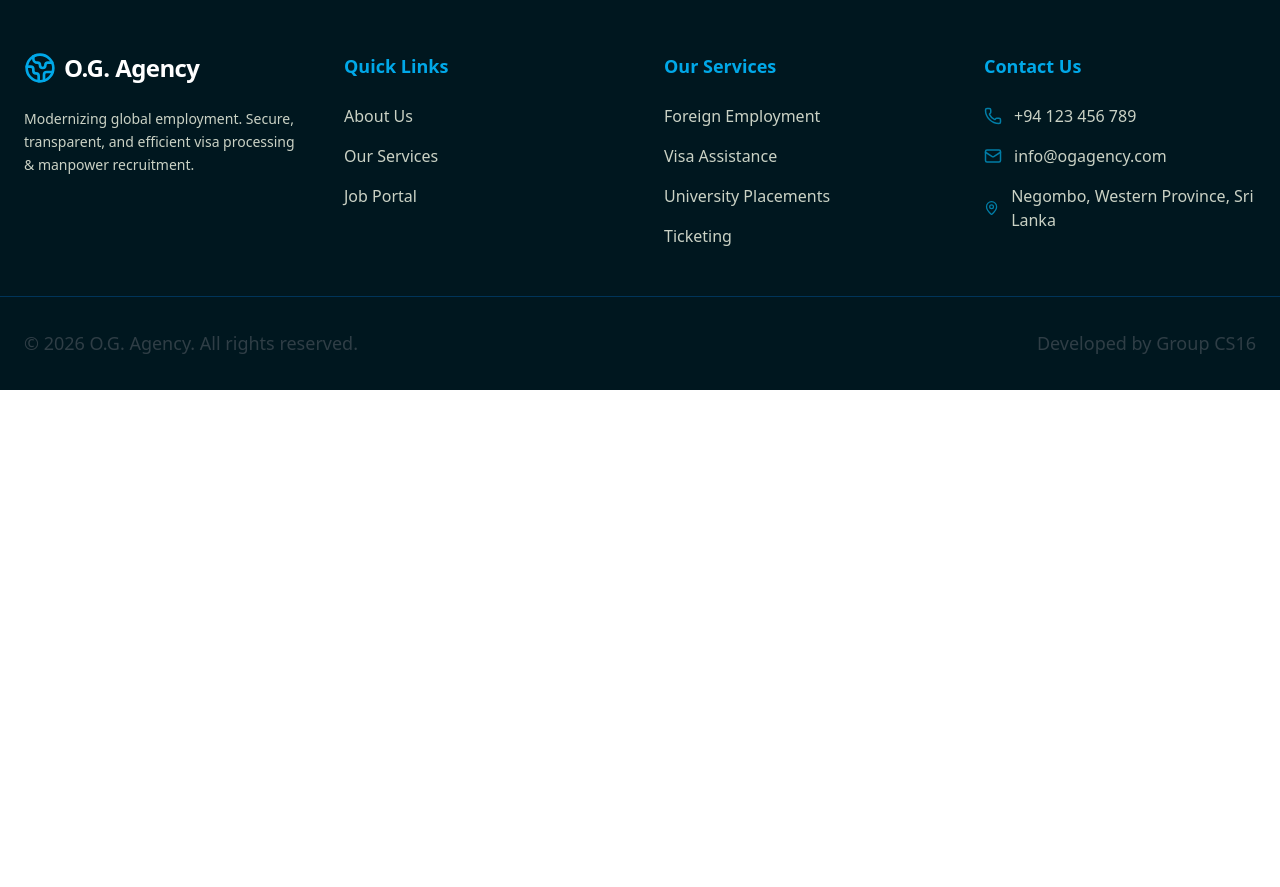
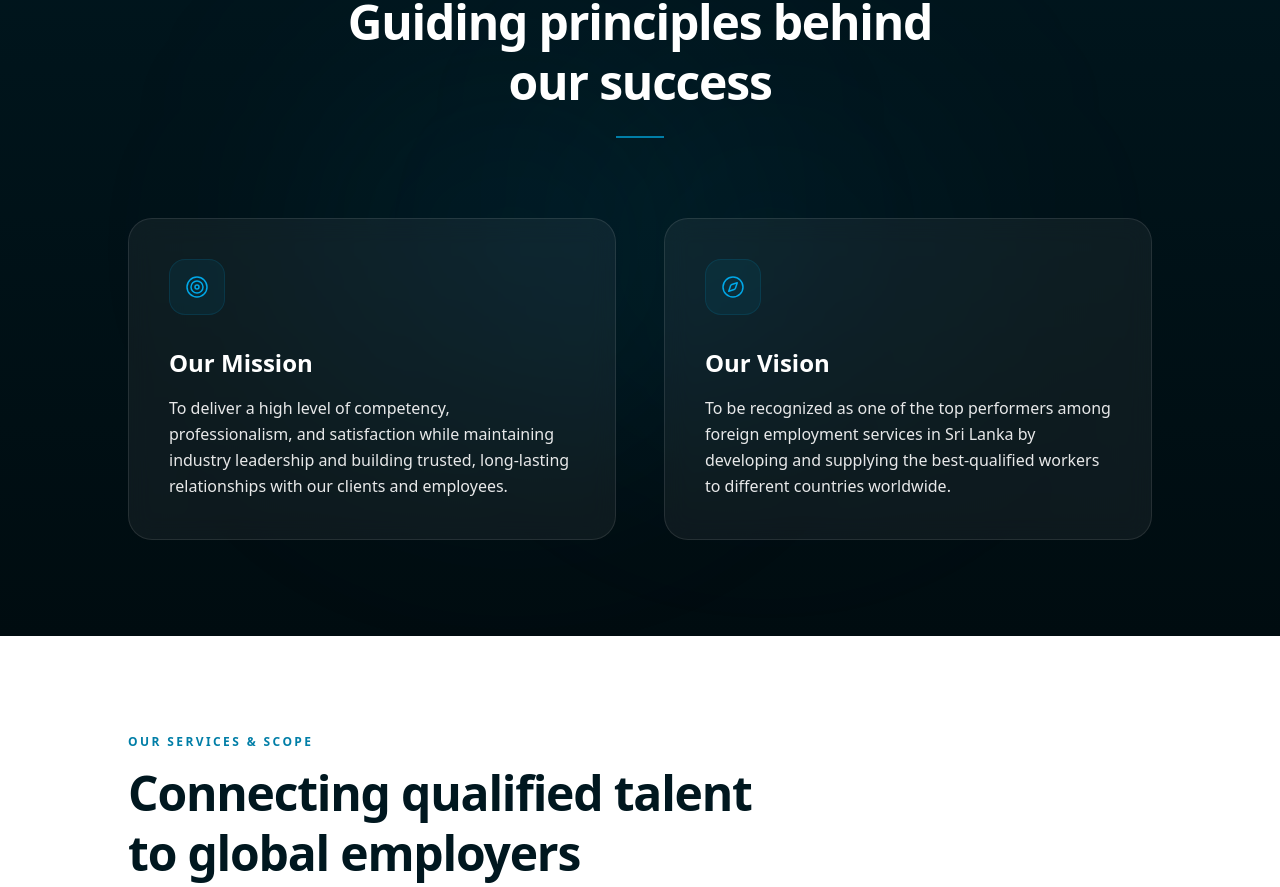
Before and after one commit to perera99-msd/O.G.-Agency-Infrastructure, a Next.js app in the folder website/: page /about-us in a window 1280 px wide. Before the commit this address had no page. Shown: the part 880-1767 px from the top of the page. Before the commit the page ends 1270 px from the top, so only its background shows below. Built offline with nearby package versions, Linux system fonts and the light colour scheme.

Commit message:
fix: resolve low contrast text readability issues on About Us page

```diff
--- /dev/null
+++ b/website/app/about-us/page.tsx
@@ -0,0 +1,19 @@
+import AboutHero from "@/components/About Us/AboutHero";
+import MissionVision from "@/components/About Us/MissionVision";
+import AboutServices from "@/components/About Us/AboutServices";
+import WhyChooseSriLankan from "@/components/About Us/WhyChooseSriLankan";
+import ChairmanMessage from "@/components/About Us/ChairmanMessage";
+import Credentials from "@/components/About Us/Credentials";
+
+export default function AboutPage() {
+  return (
+    <div className="flex flex-col w-full overflow-hidden bg-main-50">
+      <AboutHero />
+      <MissionVision />
+      <AboutServices />
+      <WhyChooseSriLankan />
+      <ChairmanMessage />
+      <Credentials />
+    </div>
+  );
+}
--- a/website/components/About Us/AboutServices.tsx
+++ b/website/components/About Us/AboutServices.tsx
@@ -85,7 +85,7 @@ export default function AboutServices() {
 
         {/* Destinations Box */}
         <FadeUp delay={0.15}>
-          <div className="bg-gradient-to-br from-main-900 to-main-950 text-white rounded-3xl p-8 md:p-12 relative overflow-hidden">
+          <div className="bg-gradient-to-br from-main-900 to-[#000c10] text-white rounded-3xl p-8 md:p-12 relative overflow-hidden">
             <div className="absolute top-0 right-0 w-80 h-80 bg-main-500/10 rounded-full blur-3xl pointer-events-none" />
 
             <div className="relative z-10 flex flex-col lg:flex-row lg:items-center justify-between gap-8">
--- a/website/components/About Us/ChairmanMessage.tsx
+++ b/website/components/About Us/ChairmanMessage.tsx
@@ -49,7 +49,7 @@ export default function ChairmanMessage() {
                     sizes="(max-w-768px) 256px, 288px"
                     className="object-cover object-top filter grayscale hover:grayscale-0 transition-all duration-500"
                   />
-                  <div className="absolute inset-0 bg-gradient-to-t from-main-950/70 via-transparent to-transparent" />
+                  <div className="absolute inset-0 bg-gradient-to-t from-main-900/70 via-transparent to-transparent" />
 
                   {/* Floating title */}
                   <div className="absolute bottom-4 left-4 right-4 text-white">
--- a/website/components/About Us/Credentials.tsx
+++ b/website/components/About Us/Credentials.tsx
@@ -55,7 +55,7 @@ export default function Credentials() {
   ];
 
   return (
-    <section className="py-24 bg-gradient-to-b from-main-950 to-main-900 text-white px-6 md:px-12 relative overflow-hidden">
+    <section className="py-24 bg-gradient-to-b from-[#000c10] to-main-900 text-white px-6 md:px-12 relative overflow-hidden">
       {/* Visual glowing orb */}
       <div className="absolute bottom-0 left-1/2 -translate-x-1/2 w-[500px] h-[200px] bg-main-500/10 rounded-full blur-[100px] pointer-events-none" />
 
--- a/website/components/About Us/MissionVision.tsx
+++ b/website/components/About Us/MissionVision.tsx
@@ -18,7 +18,7 @@ function FadeUp({ children, delay = 0 }: { children: React.ReactNode; delay?: nu
 
 export default function MissionVision() {
   return (
-    <section className="py-24 bg-gradient-to-b from-main-900 to-main-950 px-6 md:px-12 relative overflow-hidden">
+    <section className="py-24 bg-gradient-to-b from-main-900 to-[#000c10] px-6 md:px-12 relative overflow-hidden">
       {/* Decorative ambient gradients */}
       <div className="absolute top-1/4 left-1/4 w-96 h-96 rounded-full bg-main-500/10 blur-[120px] pointer-events-none" />
       <div className="absolute bottom-1/4 right-1/4 w-96 h-96 rounded-full bg-main-300/5 blur-[120px] pointer-events-none" />
@@ -43,7 +43,7 @@ export default function MissionVision() {
 
           {/* Mission Card */}
           <FadeUp delay={0.1}>
-            <div className="group relative h-full bg-white/[0.03] backdrop-blur-md border border-white/10 hover:border-main-500/30 rounded-2xl p-8 md:p-10 transition-all duration-300 hover:-translate-y-1">
+            <div className="group relative h-full bg-white/[0.05] backdrop-blur-md border border-white/10 hover:border-main-500/30 rounded-2xl p-8 md:p-10 transition-all duration-300 hover:-translate-y-1">
               <div className="absolute inset-0 bg-gradient-to-br from-main-500/5 to-transparent opacity-0 group-hover:opacity-100 transition-opacity duration-500 rounded-2xl" />
 
               <div className="relative z-10 flex flex-col h-full">
@@ -55,7 +55,7 @@ export default function MissionVision() {
                   Our Mission
                 </h3>
 
-                <p className="text-secondary-100/80 font-sans text-base leading-relaxed flex-grow">
+                <p className="text-main-50/90 font-sans text-base leading-relaxed flex-grow">
                   To deliver a high level of competency, professionalism, and satisfaction while maintaining industry leadership and building trusted, long-lasting relationships with our clients and employees.
                 </p>
               </div>
@@ -64,7 +64,7 @@ export default function MissionVision() {
 
           {/* Vision Card */}
           <FadeUp delay={0.2}>
-            <div className="group relative h-full bg-white/[0.03] backdrop-blur-md border border-white/10 hover:border-main-500/30 rounded-2xl p-8 md:p-10 transition-all duration-300 hover:-translate-y-1">
+            <div className="group relative h-full bg-white/[0.05] backdrop-blur-md border border-white/10 hover:border-main-500/30 rounded-2xl p-8 md:p-10 transition-all duration-300 hover:-translate-y-1">
               <div className="absolute inset-0 bg-gradient-to-br from-main-300/5 to-transparent opacity-0 group-hover:opacity-100 transition-opacity duration-500 rounded-2xl" />
 
               <div className="relative z-10 flex flex-col h-full">
@@ -76,7 +76,7 @@ export default function MissionVision() {
                   Our Vision
                 </h3>
 
-                <p className="text-secondary-100/80 font-sans text-base leading-relaxed flex-grow">
+                <p className="text-main-50/90 font-sans text-base leading-relaxed flex-grow">
                   To be recognized as one of the top performers among foreign employment services in Sri Lanka by developing and supplying the best-qualified workers to different countries worldwide.
                 </p>
               </div>
```
